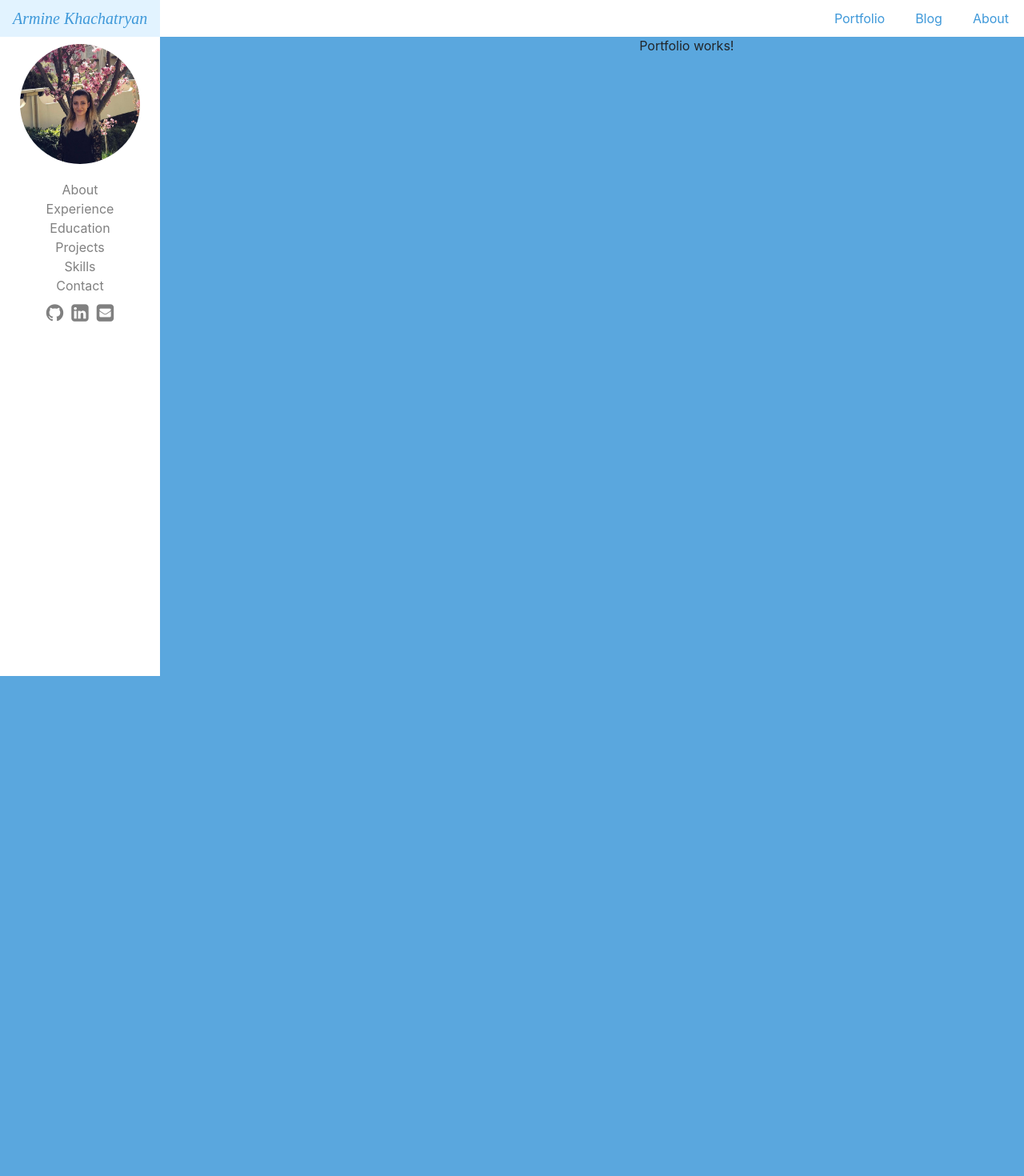
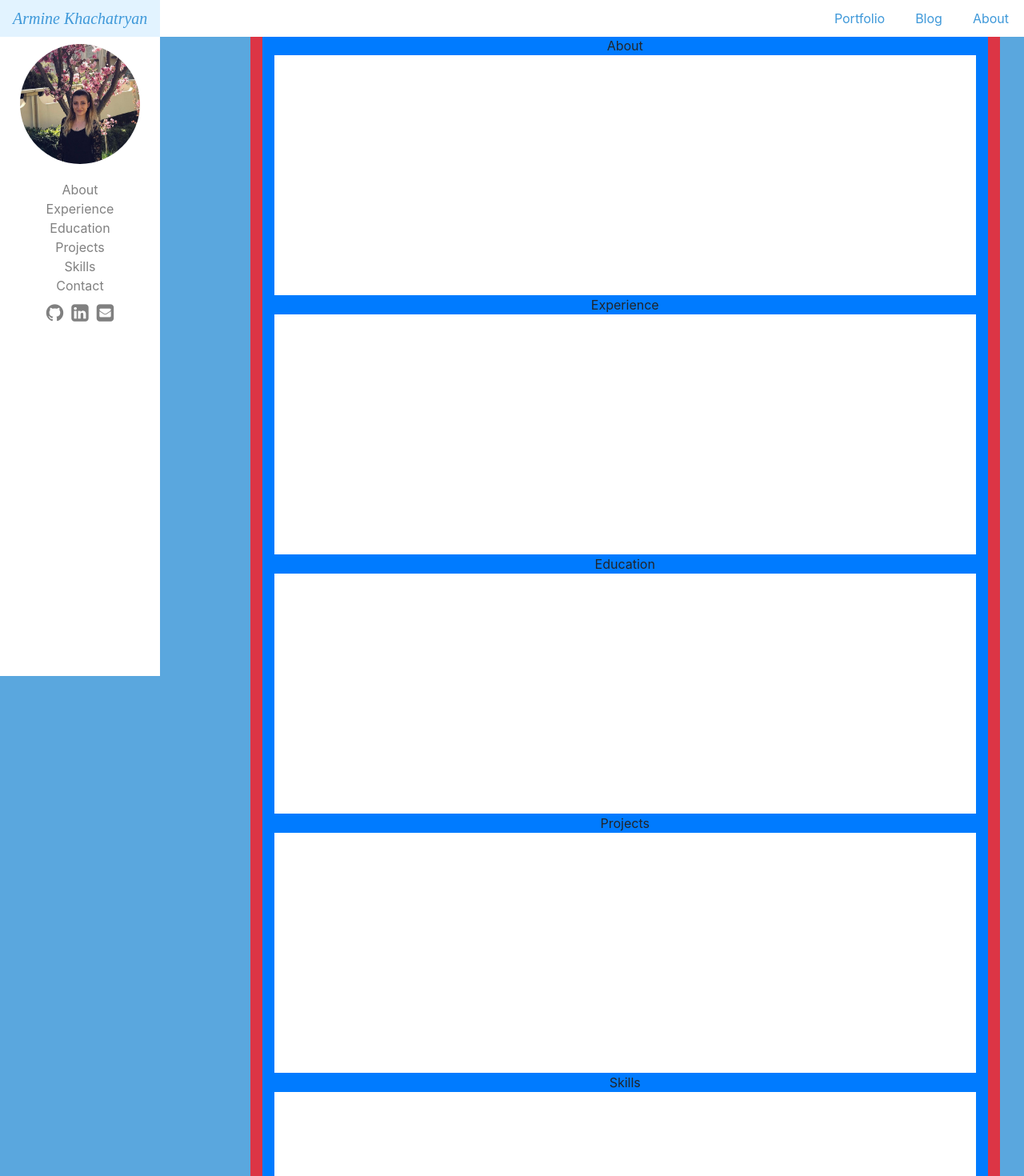
Before and after one commit to arminekhachatryan94/resume, an Angular app: page /portfolio in a window 1280 px wide. Shown: the top 1470 px of the page at 80% size. Before the commit the page ends 800 px from the top, so only its background shows below. Built offline with nearby package versions, Linux system fonts and the light colour scheme.

Commit message:
more sidebar

```diff
--- a/src/app/components/nav/nav.component.html
+++ b/src/app/components/nav/nav.component.html
@@ -18,13 +18,13 @@
 
   <ul id="hamburger" class="nav text--blue navbar-custom float-right">
     <li id="resume" class="nav-item padding">
-      <a [routerLink]="['portfolio']" class="nav-link" (mouseover)="onMouseOver('resume')" (mouseleave)="onMouseLeave('resume')">Portfolio</a>
+      <div [routerLink]="['portfolio']" class="nav-link" (click)="hamburgerBar()" (mouseover)="onMouseOver('resume')" (mouseleave)="onMouseLeave('resume')">Portfolio</div>
     </li>
     <li id="blog" class="nav-item padding">
-      <a class="nav-link" (mouseover)="onMouseOver('blog')" (mouseleave)="onMouseLeave('blog')">Blog</a>
+      <div class="nav-link" (mouseover)="onMouseOver('blog')" (click)="hamburger()" (mouseleave)="onMouseLeave('blog')">Blog</div>
     </li>
     <li id="about" class="nav-item padding">
-      <a class="nav-link" (mouseover)="onMouseOver('about')" (mouseleave)="onMouseLeave('about')">About</a>
+      <div class="nav-link" (mouseover)="onMouseOver('about')" (click)="hamburger()" (mouseleave)="onMouseLeave('about')">About</div>
     </li>
   </ul>
 </nav>
--- a/src/app/components/nav/nav.component.ts
+++ b/src/app/components/nav/nav.component.ts
@@ -28,7 +28,7 @@ export class NavComponent implements OnInit {
     var bar1 = document.getElementById("bar1");
     var bar2 = document.getElementById("bar2");
     var bar3 = document.getElementById("bar3");
-    if (hamburger.className === "nav text--blue navbar-custom float-right") {
+    if ( !hamburger.className.includes('responsive') ) {
       hamburger.className += " responsive";
       bar1.style.webkitTransform = "rotate(-45deg) translate(-5px, 3px)";
       bar1.style.transform = "rotate(-45deg) translate(-5px, 3px)";
@@ -36,7 +36,8 @@ export class NavComponent implements OnInit {
       bar3.style.webkitTransform = "rotate(45deg) translate(-6px, -6px)";
       bar3.style.transform = "rotate(45deg) translate(-6px, -6px)";
     } else {
-        hamburger.className = "nav text--blue navbar-custom float-right";
+      let index = hamburger.className.indexOf('responsive');
+      hamburger.className = hamburger.className.substr(0, index-1) + hamburger.className.substr(index+10, hamburger.className.length);
       bar1.style.webkitTransform = "";
       bar1.style.transform = "";
       bar2.style.opacity = "";
--- a/src/app/components/sidebar/sidebar.component.css
+++ b/src/app/components/sidebar/sidebar.component.css
@@ -4,8 +4,6 @@ a {
 }
 
 img {
-    width: 150px;
-    height: 150px;
     object-fit: cover;
     border-radius: 50%;
 }
--- a/src/app/components/sidebar/sidebar.component.html
+++ b/src/app/components/sidebar/sidebar.component.html
@@ -3,7 +3,7 @@
     <div [ngClass]="{'row': md_size}" class="text-center">
       <div [ngClass]="{'col-4': md_size, 'row-12': !md_size}"
         class="img">
-        <img src="assets/images/default.png" alt="image">
+        <img src="assets/images/default.png" alt="image" width="150" height="150">
       </div>
       <div [ngClass]="{'col-8': md_size, 'row-12': !md_size}"
         class="sections">
--- a/src/app/views/portfolio/portfolio.component.css
+++ b/src/app/views/portfolio/portfolio.component.css
@@ -5,6 +5,8 @@
 
 .position--fixed {
     position: fixed;
+    display: block;
+    left: 0px;
 }
 
 .w--100 {
@@ -14,3 +16,9 @@
 .padding--top {
     padding-top: 250px;
 }
+
+.rectangle {
+    width: 100%;
+    height: 300px;
+    background-color: white;
+}
--- a/src/app/views/portfolio/portfolio.component.html
+++ b/src/app/views/portfolio/portfolio.component.html
@@ -1,11 +1,37 @@
-<div [ngClass]="{'row': !md_size, 'col': md_size}" onresize="resize()">
-  <div [ngClass]="{'row-md-8': md_size, 'col-md-4': !md_size}">
+<div [ngClass]="{'row col-12': !md_size, 'col': md_size}">
+  <div [ngClass]="{'row-8': md_size, 'col-lg-3 col-md-3 col-sm-3 col-xs-3': !md_size}">
     <app-sidebar [md_size]="md_size" [ngClass]="{'w--100': md_size}" class="position--fixed">
     </app-sidebar>
   </div>
-  <div [ngClass]="{'row-md-8': md_size, 'padding--top': md_size, 'col-md-8': !md_size}">
+  <div [ngClass]="{'row-8 padding--top': md_size, 'col-lg-9 col-md-9 col-sm-9 col-xs-9': !md_size}" class="bg-danger">
+    <div class="container-fluid bg-primary">
     <div class="text-center">
-      Portfolio works!
+      <section id="about">
+        <div>About</div>
+        <div class="rectangle"></div>
+      </section>
+      <section id="experience">
+        <div>Experience</div>
+        <div class="rectangle">
+        </div>
+      </section>
+      <section id="education">
+        <div>Education</div>
+        <div class="rectangle"></div>
+      </section>
+      <section id="projects">
+        <div>Projects</div>
+        <div class="rectangle"></div>
+      </section>
+      <section id="skills">
+        <div>Skills</div>
+        <div class="rectangle"></div>
+      </section>
+      <section id="contact">
+        <div>Contact</div>
+        <div class="rectangle"></div>
+      </section>
+    </div>
     </div>
   </div>
 </div>
```
Lines whose indentation alone changed are shown as unchanged.
